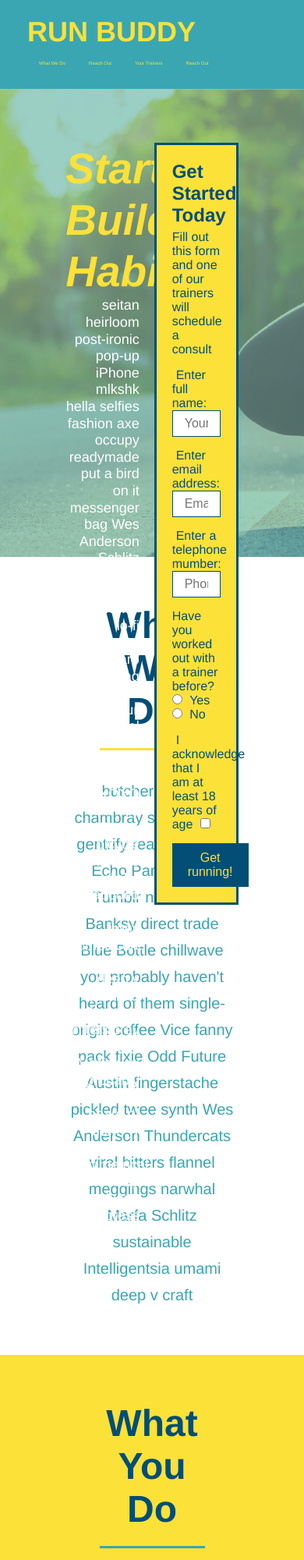
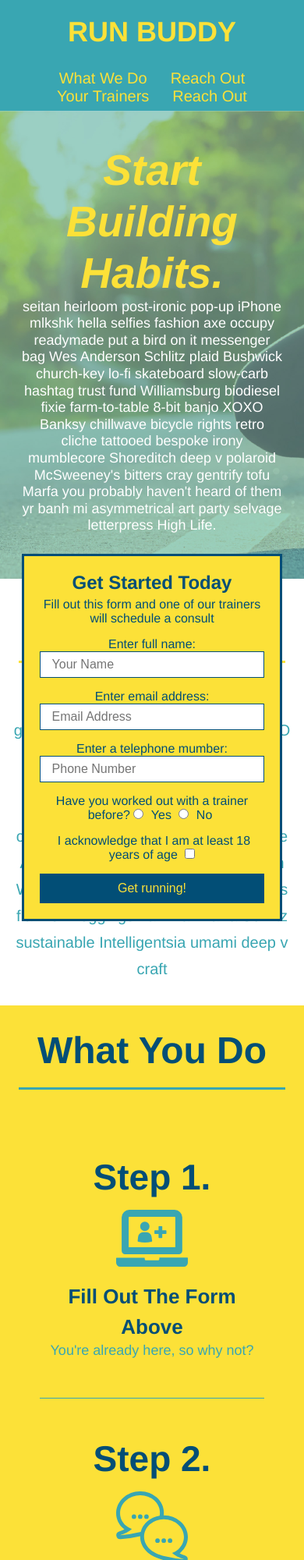
Before and after one commit to thenickgarza/run-buddy, a plain HTML site: page index.html in a window 390 px wide. Shown: the top 2000 px of the page at 78% size. Drawn offline with Linux system fonts and the light colour scheme.

Commit message:
updated @media

```diff
--- a/assets/css/style.css
+++ b/assets/css/style.css
@@ -297,7 +297,7 @@
     width: 100%;
     border: none;
     background: #fce138;
-    color: #024e76
+    color: #024e76;
     text-align: center;
     padding: 15px 0;
     font-size: 16px;
@@ -306,11 +306,91 @@
     display: flex;
   }
   @media screen and (max-width: 980px) {
+    header {
+      padding-bottom: 0;
+      justify-content: center;
+    }
+    header h1 {
+      width: 100%;
+      text-align: center;
+    }
+    header nav ul {
+      margin-top: 20px;
+      width: 100%;
+      justify-content: center;
+    }
+    header nav ul li a {
+      font-size: 20px;
+    }
+    footer h2, footer div {
+      text-align: center;
+      width: 100%;
+    }
+    .hero-cta, .hero-form {
+      width: 100%;
+      text-align: center;
+    }
+    .hero-form {
+      width: 100%;
+    }
+    .section-title {
+      width: 80%;
+    }
+    .trainer {
+      flex: 0 70%;
+    }
+    .contact-info iframe {
+      flex: 1 100%;
+    }
+  }
 
-  }
   @media screen and (max-width: 768px) {
-
+    section {
+      padding: 30px 15px;
+    }
+    .step h3 {
+      flex: 1 100%;
+      text-align: center;
+    }
+    .step-info {
+      flex: 2 100%;
+      text-align: center;
+      justify-content: center;
+    }
+    .step-img {
+      flex: 0 32%;
+      margin-right: 0;
+      margin-top: 15px;
+      margin-bottom: 15px;
+    }
+    .step-text {
+      flex: 100%;
+    }
   }
   @media  screen and (max-width: 575px) {
+    .hero-form button {
+      width: 100%;
+    }
 
+    .section-title {
+      width: 95%;
+    }
+
+    .intro p {
+      width: 100%;
+    }
+
+    .trainer {
+      flex: 0 100%;
+    }
+
+    .contact-info {
+      text-align: center;
+    }
+
+    .contact-info > * {
+      flex: 0 100%;
+    }
+    .contact-form {
+      order: 3;
   }
```
